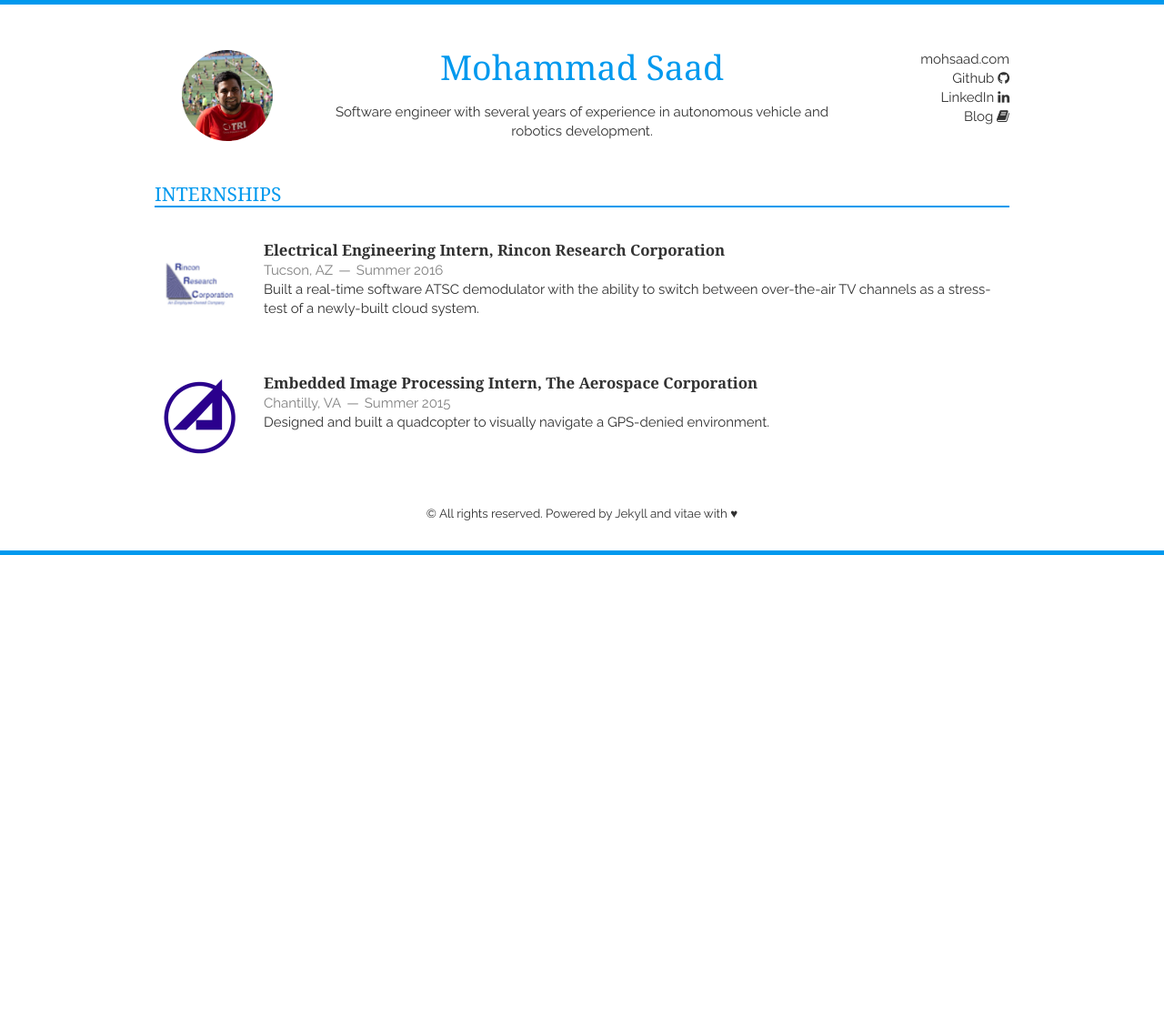
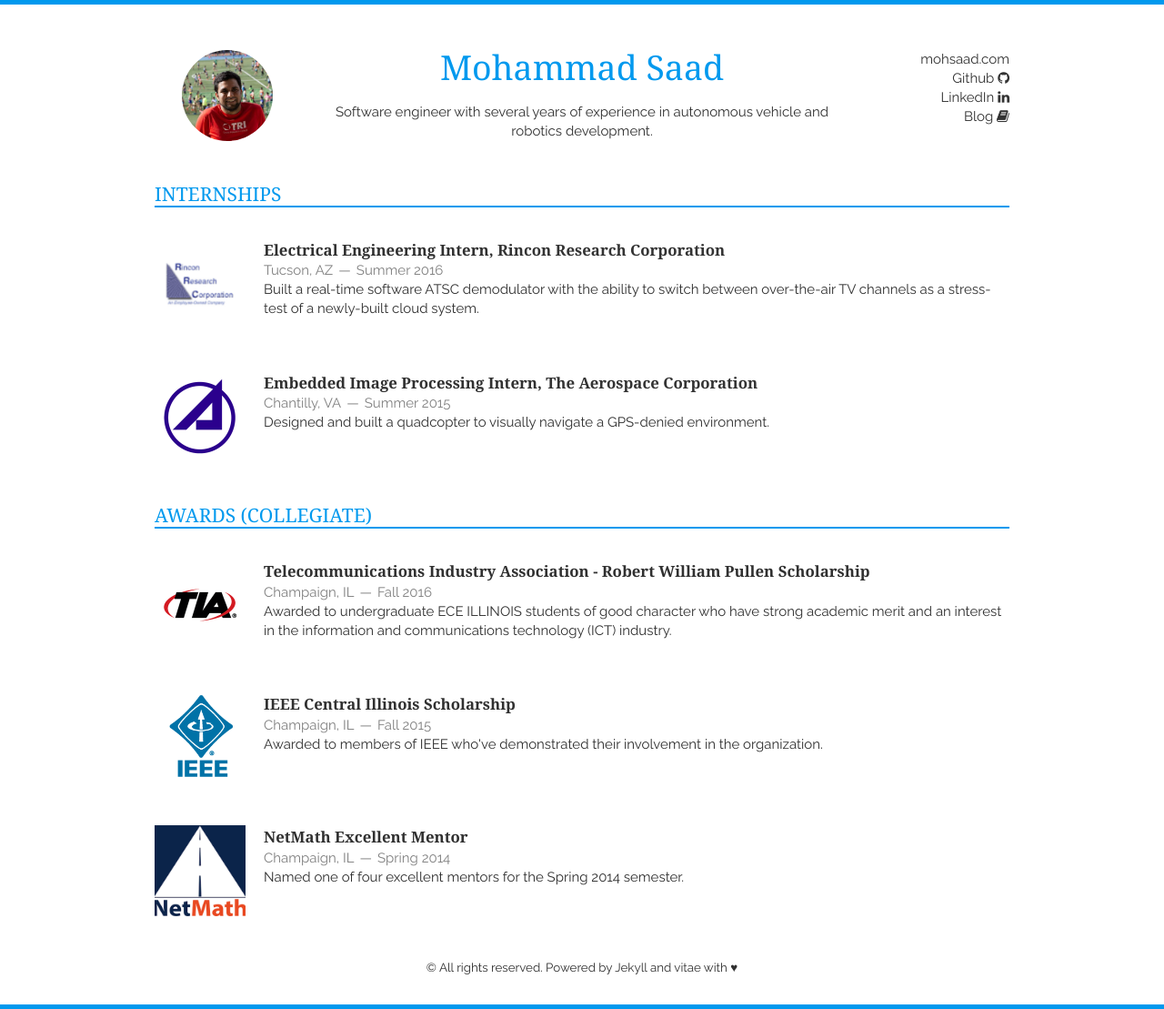
Before and after one commit to mohsaad/mohsaad.github.io, a Jekyll site: the page built from other.html, in a window 1280 px wide. Shown: the whole page at 91% size. Built offline with Jekyll 4.4.1, drawn with Linux system fonts in a browser that asks for light colours; nearby versions of some CDN libraries; before the commit the page ends 900 px from its top, so only the background shows below that.

Commit message:
awards: Add awards page

```diff
--- /dev/null
+++ b/_includes/awards.html
@@ -0,0 +1,55 @@
+<div class="row">
+  <section class="sixteen columns">
+    <h1 class="underline">Awards (Collegiate)</h1>
+  </section>
+</div>
+<div class="row">
+  <div class="two columns">
+    <img src="{{ site.baseurl }}static/img/tia.png" class="display"></img>
+  </div>
+  <div class="fourteen columns">
+    <article>
+      <header>
+        <h1>Telecommunications Industry Association - Robert William Pullen Scholarship</h1>
+        <span><address>Champaign, IL</address><time>Fall 2016</time></span>
+        <p>Awarded to undergraduate ECE ILLINOIS students of good character who have strong academic merit and an interest in the information and communications technology (ICT) industry.</p>
+      </header>
+    </article>
+  </div>
+</div>
+<div class="row">
+  <div class="two columns">
+    <img src="{{ site.baseurl }}static/img/ieee.png" class="display"></img>
+  </div>
+  <div class="fourteen columns">
+    <article>
+      <header>
+        <h1>IEEE Central Illinois Scholarship</h1>
+        <span><address>Champaign, IL</address><time>Fall 2015</time></span>
+        <p>Awarded to members of IEEE who've demonstrated their involvement in the organization.</p>
+      </header>
+    </article>
+  </div>
+</div>
+<div class="row">
+  <div class="two columns">
+    <img src="{{ site.baseurl }}static/img/netmath.png" class="display"></img>
+  </div>
+  <div class="fourteen columns">
+    <article>
+      <header>
+        <h1>NetMath Excellent Mentor</h1>
+        <span><address>Champaign, IL</address><time>Spring 2014</time></span>
+        <p>Named one of four excellent mentors for the Spring 2014 semester.</p>
+      </header>
+    </article>
+  </div>
+</div>
+<!--Template-->
+<!--<div class="row">-->
+  <!--<div class="two columns">-->
+    <!--<img src="{{ site.baseurl }}static/img/tia.png" class="display"></img>-->
+  <!--</div>-->
+  <!--<div class="fourteen columns">-->
+  <!--</div>-->
+<!--</div>-->
--- a/other.html
+++ b/other.html
@@ -2,3 +2,4 @@
 layout: layout
 ---
 {% include internships.html %}
+{% include awards.html %}
```
Also changed, not shown: static/img/ieee.png (added), static/img/netmath.png (added), static/img/tia.png (added).
